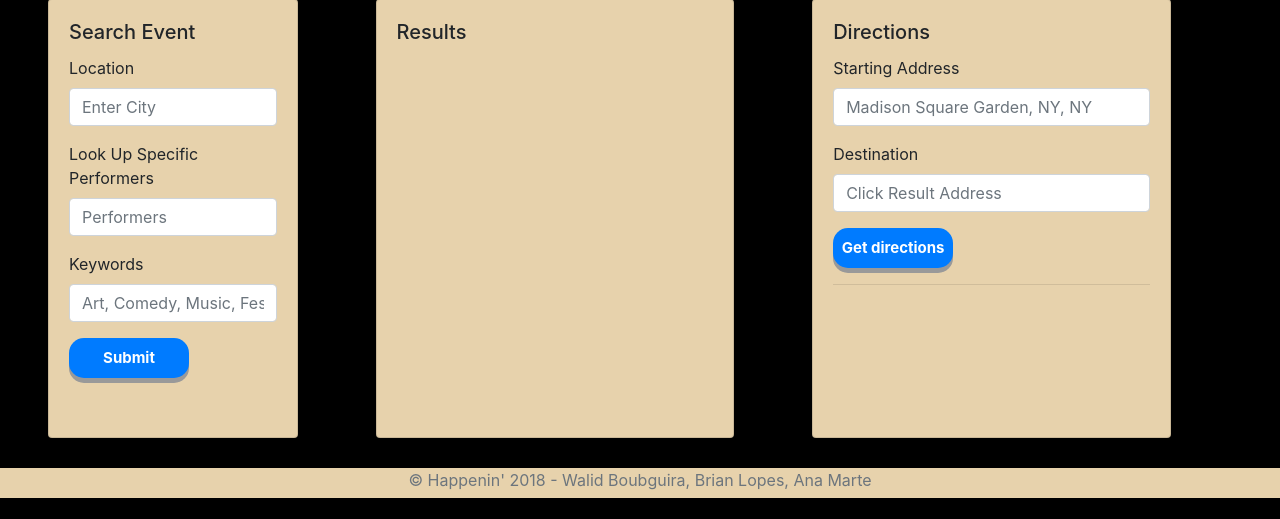
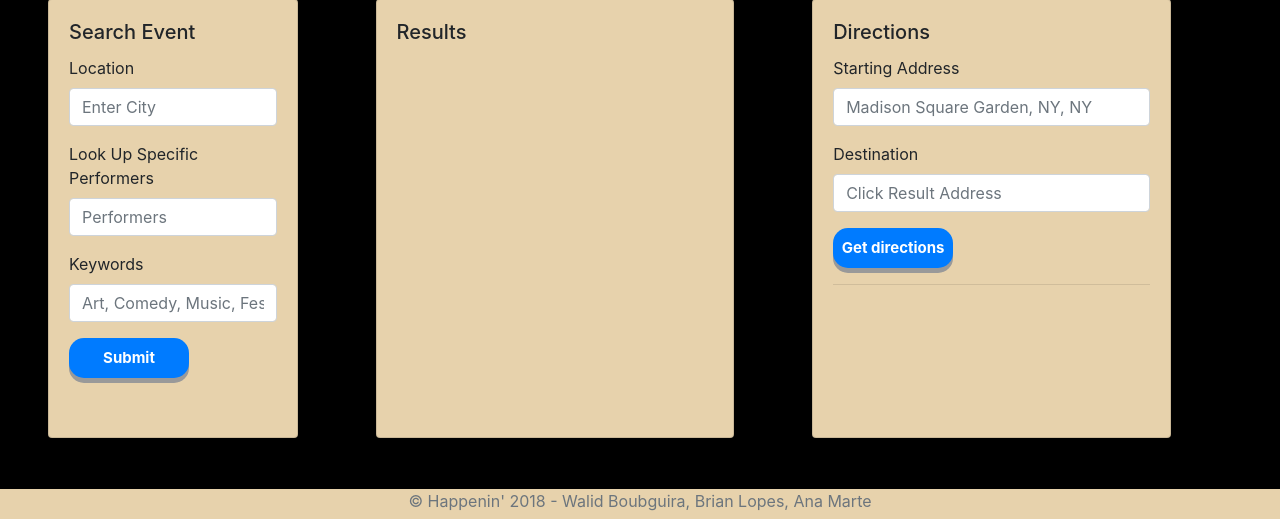
Before and after one commit to walidbillel/project1-WABD-, a PHP site: page / in a window 1280 px wide. Shown: the part 281-800 px from the top of the page. Run offline with PHP 8.4, Linux system fonts and the light colour scheme; some libraries are stand-ins or nearby versions; some web fonts are replaced.

Commit message:
fixed footer because it was bothering me

```diff
--- a/assets/css/style.css
+++ b/assets/css/style.css
@@ -69,7 +69,8 @@ body{
 footer{
     height:30px;
     background: #e7d2ac;
-    margin-top: 30px;
+    position: fixed;
+    bottom: 0;
     width:100%;
 }
 
--- a/index.html
+++ b/index.html
@@ -140,10 +140,15 @@
         <!--ends row-->
 
         <!--Starts footer-->
-        <footer id="footer" class="text-center text-muted">
-            &copy; Happenin' 2018 - Walid Boubguira, Brian Lopes, Ana Marte
-        </footer>
-        <!--Footer Ends-->
+
+            <div class="col-sm-12">
+                <footer id="footer" class="text-center text-muted">
+                    &copy; Happenin' 2018 - Walid Boubguira, Brian Lopes, Ana Marte
+                </footer>
+                 <!--Footer Ends-->
+            </div>
+            <!--Ends col-sm-12-->
+
 </body>
 
 <!--JQuery-->
```
